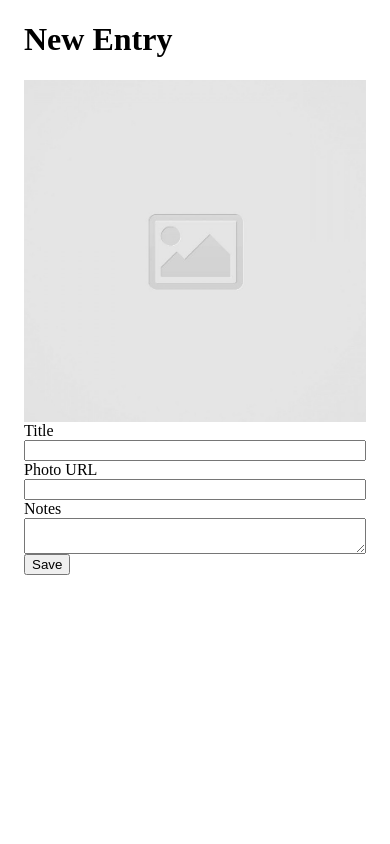
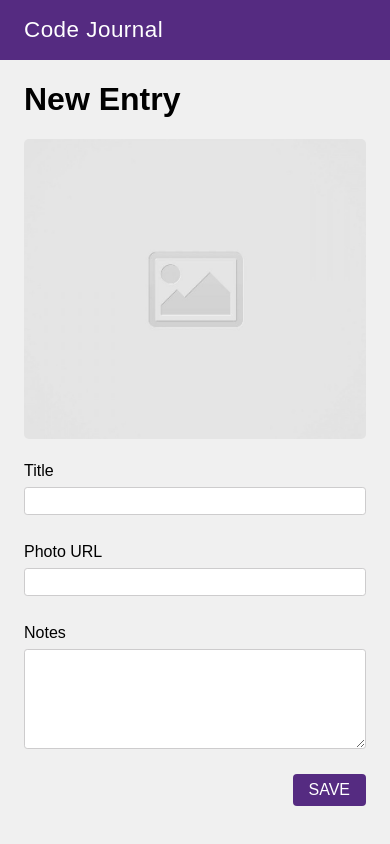
Before and after one commit to derrick-fleming/code-journal, a website: page index.html in a window 390 px wide. Drawn offline with Linux system fonts and the light colour scheme; a web font is replaced by a local one.

Commit message:
Ensured the form looks nice on both mobile-sized and desktop-sized screens.

```diff
--- a/css/styles.css
+++ b/css/styles.css
@@ -1,3 +1,65 @@
+body {
+  font-family: "Proza Libre", sans-serif;
+  background-color: rgb(240, 240, 240);
+}
+
 label {
   display: block;
+  line-height: 2;
+  font-weight: 500;
 }
+
+header {
+  background-color: rgb(85, 43, 129);
+}
+
+textarea {
+  height: 100px;
+  width: 100%;
+}
+
+.page-header {
+  line-height: 1;
+  color: white;
+  font-size: 1.4rem;
+  font-weight: 400;
+  letter-spacing: 0.5px;
+}
+
+img {
+  height: 300px;
+  object-fit: cover;
+  border-radius: 5px;
+  margin-bottom: 1rem;
+}
+
+@media screen and (min-width: 768px) {
+  img {
+    height: 400px;
+  }
+}
+
+.input-style {
+  padding-left: 0.5rem;
+  line-height: 1.8;
+  border: 0.08rem solid rgb(205, 204, 205);
+  border-radius: 0.2rem;
+  margin-bottom: 1.3rem;
+  width: 100%;
+}
+
+.input-style:focus {
+  border: 0.08rem solid rgb(85, 43, 129);
+}
+
+.save-button {
+  font-family: "Proza Libre", sans-serif;
+  font-size: 1rem;
+  float: right;
+  line-height: 2;
+  background-color: rgb(85, 43, 129);
+  color: white;
+  border: 0;
+  border-radius: 4px;
+  padding: 0 1rem;
+}
--- a/index.html
+++ b/index.html
@@ -14,9 +14,15 @@
   <link rel="stylesheet" href="css/reset.css">
   <link rel="stylesheet" href="css/layout.css">
   <link rel="stylesheet" href="css/styles.css">
+  <link rel="preconnect" href="https://fonts.googleapis.com">
+  <link rel="preconnect" href="https://fonts.gstatic.com" crossorigin>
+  <link href="https://fonts.googleapis.com/css2?family=Proza+Libre:wght@400;500;600&display=swap" rel="stylesheet">
 </head>
 <body>
   <header>
+    <div class="container row">
+      <h2 class="page-header column-full">Code Journal</h2>
+    </div>
   </header>
   <main>
     <div data-view="entry-form" class="container">
@@ -25,13 +31,15 @@
         <img src="images/placeholder-image-square.jpg" alt="Placeholder Icon" class="column-half">
         <div class="column-half">
           <label for="title">Title</label>
-          <input type="text" id="title" name="title" class="column-full">
-          <label for="photo-url">Photo URL</label>
-          <input type="url" id="photo-url" name="url" class="column-full">
+          <input type="text" id="title" name="title" class="input-style">
+          <label for="photoUrl">Photo URL</label>
+          <input type="url" id="photoUrl" name="photoUrl" class="input-style">
         </div>
-        <label for="notes">Notes</label>
-        <textarea id="notes" class="column-full"></textarea>
-        <button>Save</button>
+        <div class="column-full">
+          <label for="notes">Notes</label>
+          <textarea id="notes" class="input-style"></textarea>
+          <button class="save-button">SAVE</button>
+        </div>
       </form>
     </div>
   </main>
```
